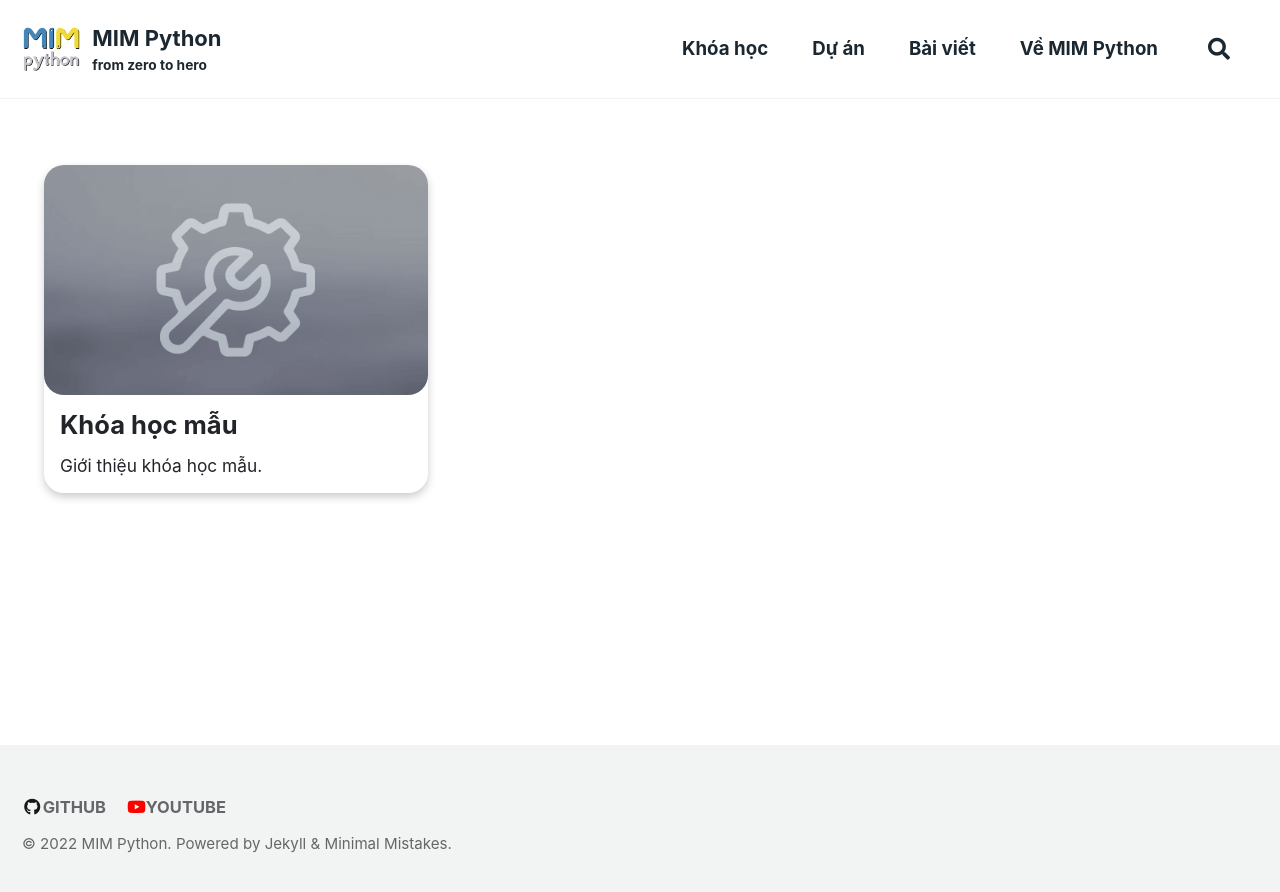
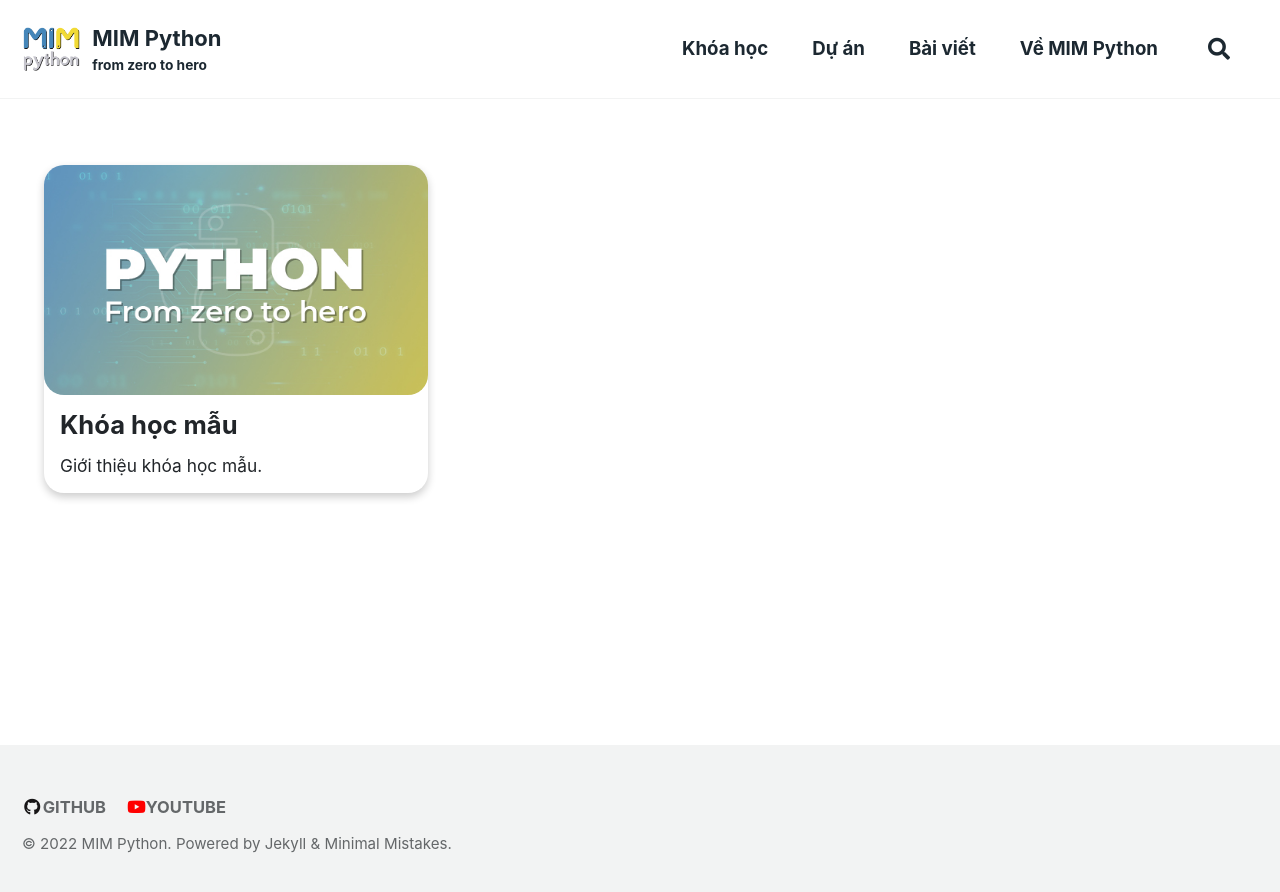
Before and after one commit to MIMPython/mimpython.github.io, a Jekyll site: the page built from _pages/courses.md, in a window 1280 px wide. Shown: the top 892 px of the page. Built offline with Jekyll 4.4.1, drawn with Linux system fonts in a browser that asks for light colours; cached includes are drawn as plain includes.

Commit message:
update background cources

```diff
--- a/_pages/courses.md
+++ b/_pages/courses.md
@@ -4,7 +4,7 @@ permalink: /courses/
 title: Khóa học
 hidden: true
 feature_row:
-  - image_path: /assets/images/courses/mm-customizable-feature.png
+  - image_path: /assets/images/courses/default_bg_courses.jpg
     title: "Khóa học mẫu"
     excerpt: "Giới thiệu khóa học mẫu."
     url: "/foobar/"
```
Also changed, not shown: assets/images/courses/default_bg_courses.jpg (added).
